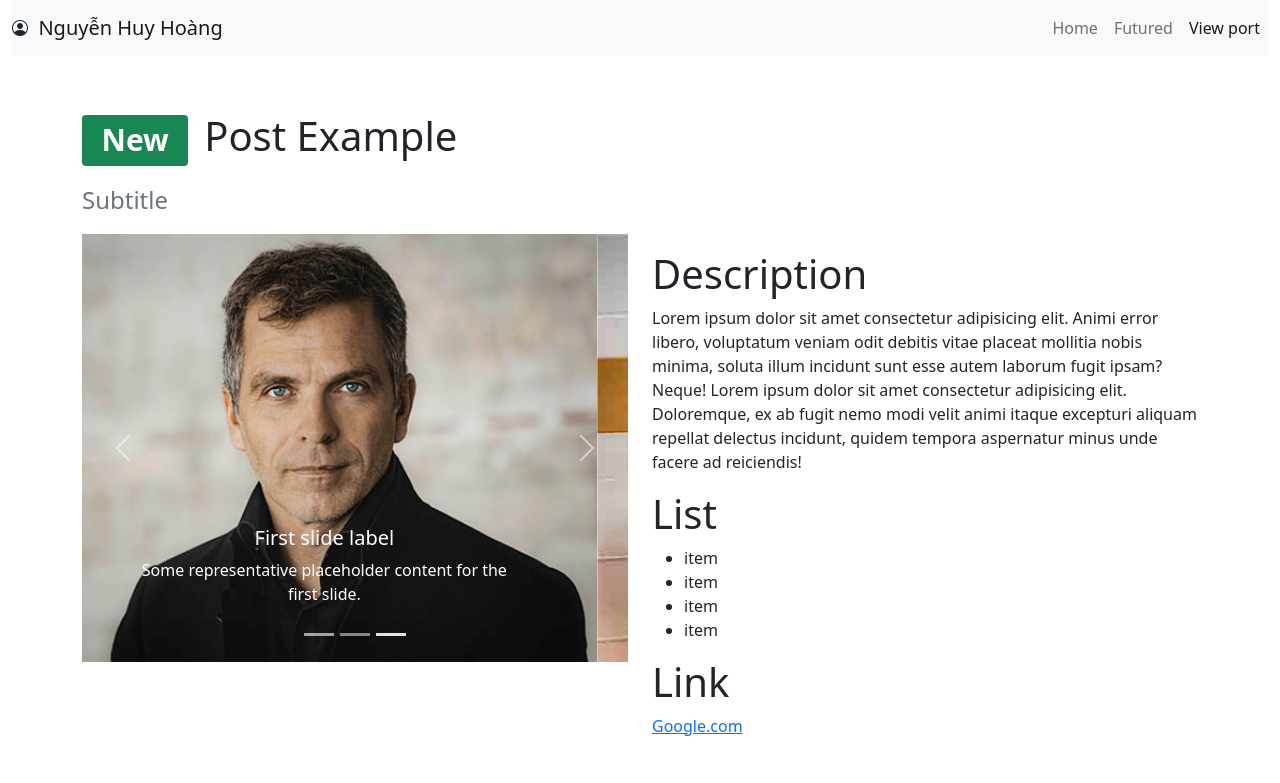
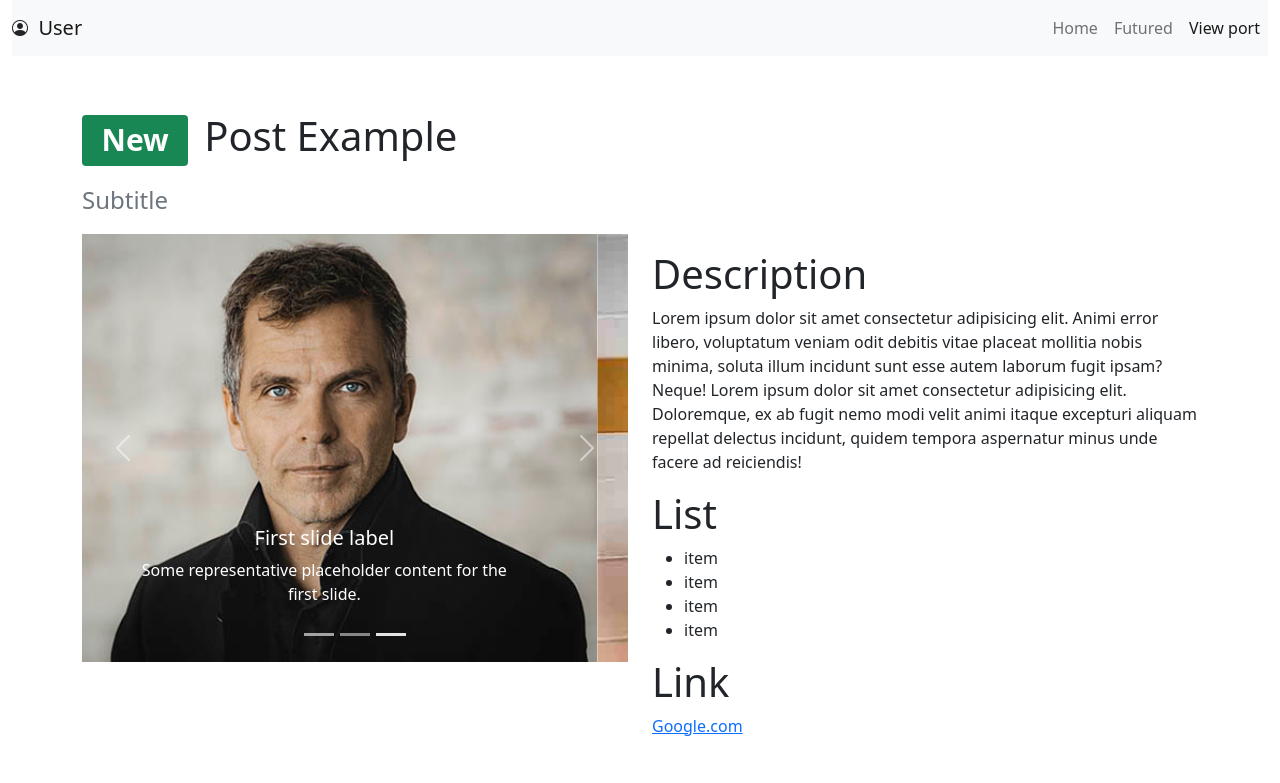
Before and after one commit to nguyenhuyhoang7511/CSE485-MiniTest, a plain HTML site: page ViewPost/index2.html in a window 1280 px wide. Shown: the top 783 px of the page. Drawn offline with nearby package versions, Linux system fonts and the light colour scheme; files that its build step writes are made by us from their sources.

Commit message:
Update index2.html

```diff
--- a/ViewPost/index2.html
+++ b/ViewPost/index2.html
@@ -16,7 +16,7 @@
         <nav class="navbar navbar-expand-lg navbar-light bg-light">
 
                 <i class="bi bi-person-circle"></i>
-            <a class="navbar-brand" href="#"> &nbsp; Nguyễn Huy Hoàng</a>
+            <a class="navbar-brand" href="#"> &nbsp; User</a>
             <button class="navbar-toggler" type="button" data-bs-toggle="collapse" data-bs-target="#navbarSupportedContent" aria-controls="navbarSupportedContent" aria-expanded="false" aria-label="Toggle navigation">
                 <span class="navbar-toggler-icon"></span>
             </button>
```
